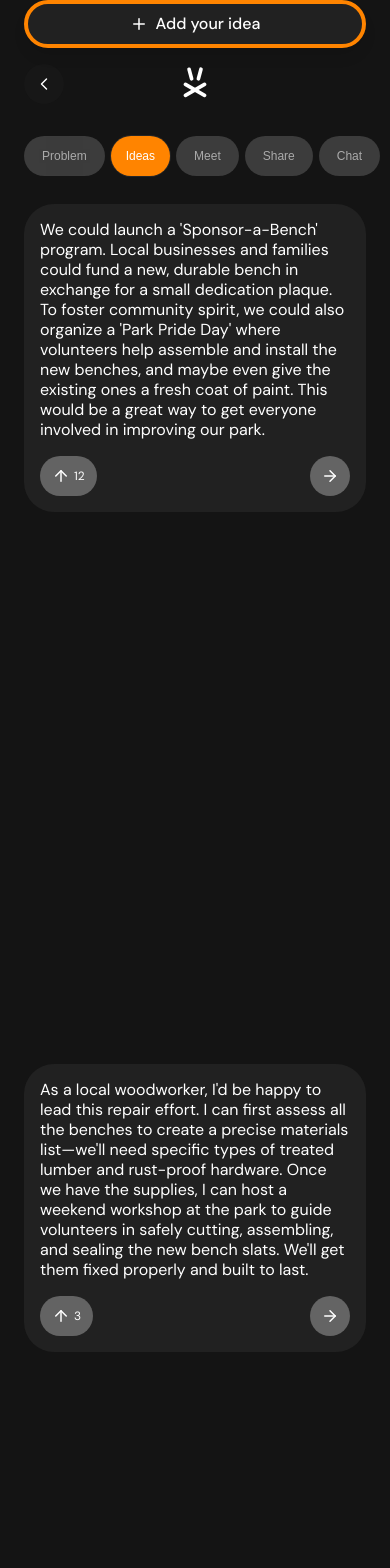
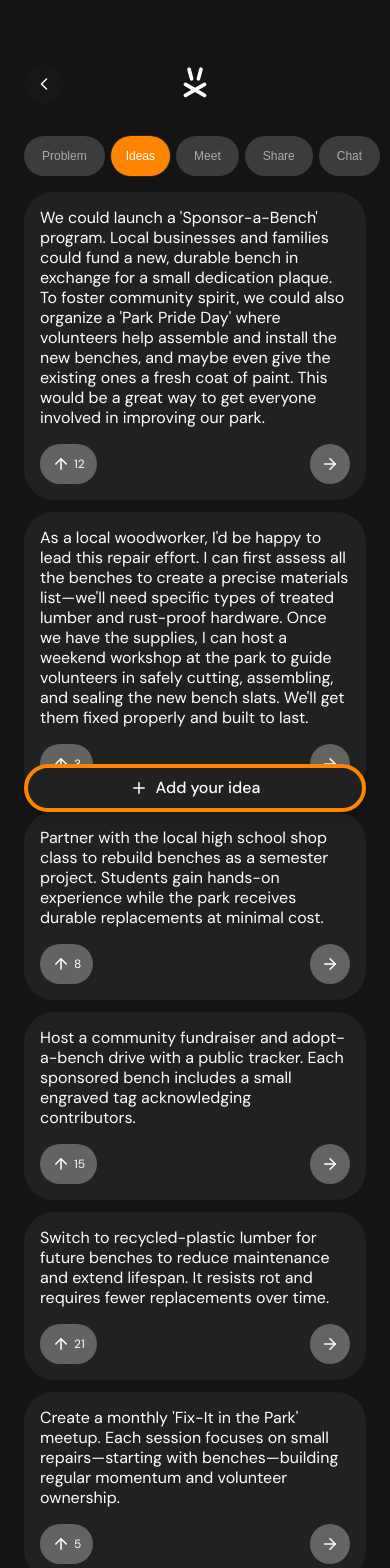
Before and after one commit to iggypcnfsky/ignis, a Next.js app: page /problems/p1/ideas in a window 390 px wide. Shown: the top 1568 px of the page. Built offline with nearby package versions, Linux system fonts and the light colour scheme; a web font is replaced by a local one.

Commit message:
Refactor global styles to clarify scroll behavior for homepage and problem detail pages. Update ProblemDetails and ProblemIdeasPage components for improved layout consistency and responsiveness.

```diff
--- a/src/app/globals.css
+++ b/src/app/globals.css
@@ -89,8 +89,8 @@ body {
   -webkit-overflow-scrolling: touch;
 }
 
-/* Ensure main scroll container has proper snap behavior */
-main, #problems-scroll-container {
+/* Ensure main scroll container has proper snap behavior (homepage only) */
+#problems-scroll-container {
   scroll-snap-type: y mandatory !important;
   scroll-padding: 0 !important;
   scroll-behavior: smooth !important;
@@ -101,14 +101,15 @@ main * {
   scroll-behavior: auto !important;
 }
 
-/* Magnetic snap behavior */
-main, #problems-scroll-container {
+/* Magnetic snap behavior (homepage only) */
+#problems-scroll-container {
   scroll-snap-type: y mandatory !important;
   scroll-snap-stop: always !important;
   scroll-behavior: auto !important;
 }
 
-main > *, #problems-scroll-container > * {
+/* Apply snap properties only to homepage slides */
+#problems-scroll-container > * {
   scroll-snap-align: start !important;
   scroll-snap-stop: always !important;
   min-height: 100vh !important;
@@ -122,14 +123,25 @@ main > *, #problems-scroll-container > * {
   backface-visibility: hidden;
 }
 
-/* Ensure no gaps between slides */
-main, #problems-scroll-container {
+/* Ensure no gaps between slides - only for home page */
+#problems-scroll-container {
   gap: 0 !important;
 }
 
-main > *, #problems-scroll-container > * {
+#problems-scroll-container > * {
   margin: 0 !important;
   gap: 0 !important;
+}
+
+/* Override for problem detail pages to allow proper gaps */
+main.problem-detail-page .grid {
+  gap: 1rem !important; /* 16px gap on mobile */
+}
+
+@media (min-width: 1024px) {
+  main.problem-detail-page .grid {
+    gap: 1.5rem !important; /* 24px gap on desktop */
+  }
 }
 
 /* Prevent momentum scrolling on iOS */
--- a/src/app/problems/[problemId]/ideas/page.tsx
+++ b/src/app/problems/[problemId]/ideas/page.tsx
@@ -46,9 +46,10 @@ export default function ProblemIdeasPage() {
 		<main className="px-6 pb-32">
 				{/* Background glow removed */}
 
+				<div className="space-y-3">
 					{/* First idea card */}
 					<IdeaCard
-					className="mt-3"
+						className=""
 						href={`/problems/${problem.id}/ideas/idea-1`}
 						description={
 							"We could launch a 'Sponsor-a-Bench' program. Local businesses and families could fund a new, durable bench in exchange for a small dedication plaque. To foster community spirit, we could also organize a 'Park Pride Day' where volunteers help assemble and install the new benches, and maybe even give the existing ones a fresh coat of paint. This would be a great way to get everyone involved in improving our park."
@@ -58,7 +59,7 @@ export default function ProblemIdeasPage() {
 
 					{/* Second idea card */}
 					<IdeaCard
-					className="mt-4"
+						className=""
 						href={`/problems/${problem.id}/ideas/idea-2`}
 						description={
 							"As a local woodworker, I'd be happy to lead this repair effort. I can first assess all the benches to create a precise materials list—we'll need specific types of treated lumber and rust-proof hardware. Once we have the supplies, I can host a weekend workshop at the park to guide volunteers in safely cutting, assembling, and sealing the new bench slats. We'll get them fixed properly and built to last."
@@ -68,7 +69,7 @@ export default function ProblemIdeasPage() {
 
 					{/* Third idea card (demo) */}
 					<IdeaCard
-					className="mt-4"
+						className=""
 						href={`/problems/${problem.id}/ideas/idea-3`}
 						description={
 							"Partner with the local high school shop class to rebuild benches as a semester project. Students gain hands-on experience while the park receives durable replacements at minimal cost."
@@ -78,7 +79,7 @@ export default function ProblemIdeasPage() {
 
 					{/* Fourth idea card (demo) */}
 					<IdeaCard
-					className="mt-4"
+						className=""
 						href={`/problems/${problem.id}/ideas/idea-4`}
 						description={
 							"Host a community fundraiser and adopt-a-bench drive with a public tracker. Each sponsored bench includes a small engraved tag acknowledging contributors."
@@ -88,7 +89,7 @@ export default function ProblemIdeasPage() {
 
 					{/* Fifth idea card (demo) */}
 					<IdeaCard
-					className="mt-4"
+						className=""
 						href={`/problems/${problem.id}/ideas/idea-5`}
 						description={
 							"Switch to recycled-plastic lumber for future benches to reduce maintenance and extend lifespan. It resists rot and requires fewer replacements over time."
@@ -98,16 +99,17 @@ export default function ProblemIdeasPage() {
 
 					{/* Sixth idea card (demo) */}
 					<IdeaCard
-					className="mt-4"
+						className=""
 						href={`/problems/${problem.id}/ideas/idea-6`}
 						description={
 							"Create a monthly 'Fix-It in the Park' meetup. Each session focuses on small repairs—starting with benches—building regular momentum and volunteer ownership."
 						}
 						votesCount={5}
 					/>
+				</div>
 
 				{/* Sticky CTA: Add your idea */}
-				<div className="fixed bottom-0 left-0 right-0 px-6 pb-8">
+				<div className="sticky bottom-0 left-0 right-0 pb-8 z-5">
 					<button
 						type="button"
 						onClick={() => router.push(`/ideas/add?problemId=${problem.id}`)}
--- a/src/app/problems/[problemId]/page.tsx
+++ b/src/app/problems/[problemId]/page.tsx
@@ -52,13 +52,13 @@ export default function ProblemDetails() {
       </div>
 
       {/* Content */}
-      <main className="px-6 pb-6">
+      <main className="px-6 pb-6 problem-detail-page">
         <div className="grid grid-cols-1 gap-4 lg:grid-cols-12 lg:gap-6">
           {/* Hero card */}
-          <div className="rounded-[30px] bg-[#212121] lg:col-span-7">
+          <div className="rounded-[30px] bg-transparent lg:col-span-12 overflow-hidden">
             <button
               onClick={() => setIsImageModalOpen(true)}
-              className="relative h-[320px] w-full overflow-hidden rounded-[30px] lg:h-[520px] cursor-pointer hover:opacity-90 transition-opacity focus:outline-none focus:ring-0 border-0 outline-none"
+              className="relative aspect-[16/10.8] w-full overflow-hidden cursor-pointer hover:opacity-90 transition-opacity focus:outline-none focus:ring-0 border-0 outline-none"
               aria-label={`Zoom into ${problem.title} image`}
               style={{ border: 'none' }}
             >
@@ -69,6 +69,7 @@ export default function ProblemDetails() {
                 className="object-cover"
                 sizes="(max-width: 1024px) 100vw, (max-width: 1536px) 60vw, 800px"
                 priority
+                style={{ width: '100%', height: '100%' }}
               />
               {/* Zoom indicator - visible on mobile, hover on desktop */}
               <div className="absolute bottom-4 right-4">
```
Lines whose indentation alone changed are shown as unchanged.
